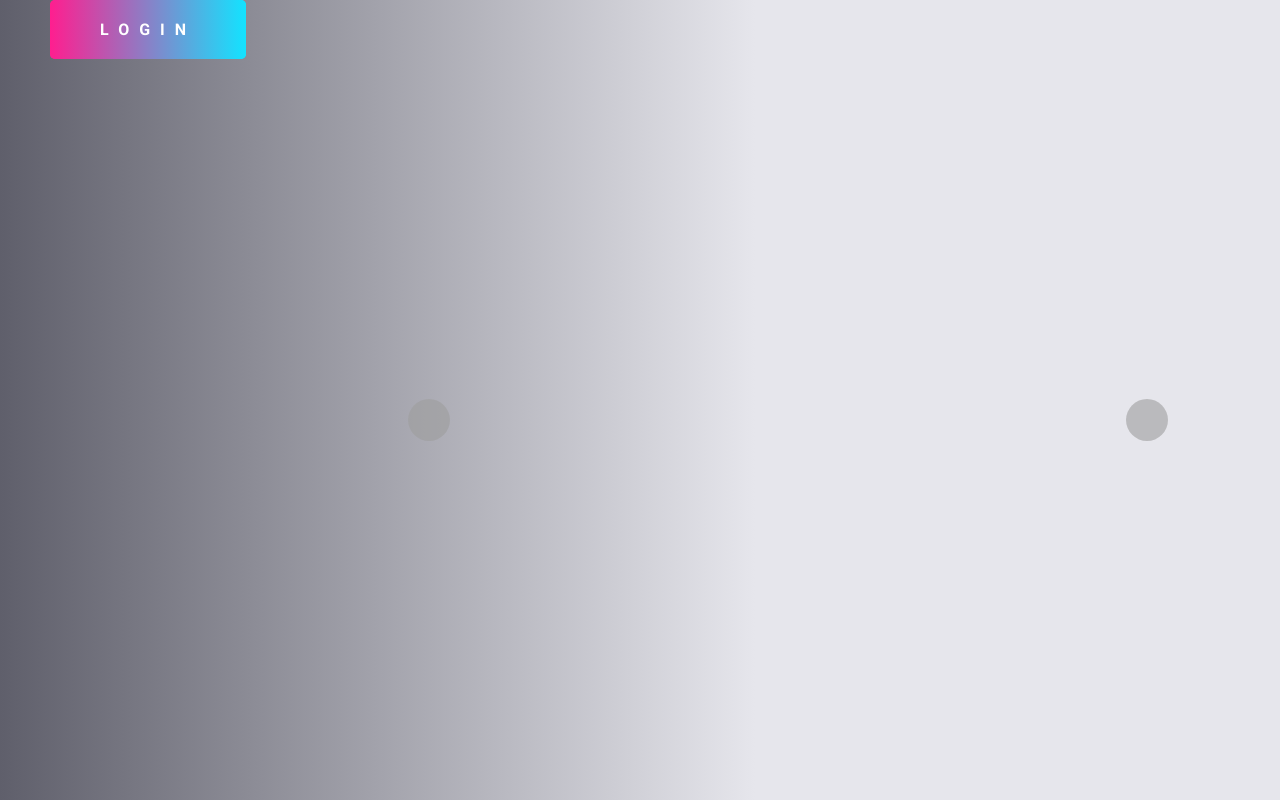
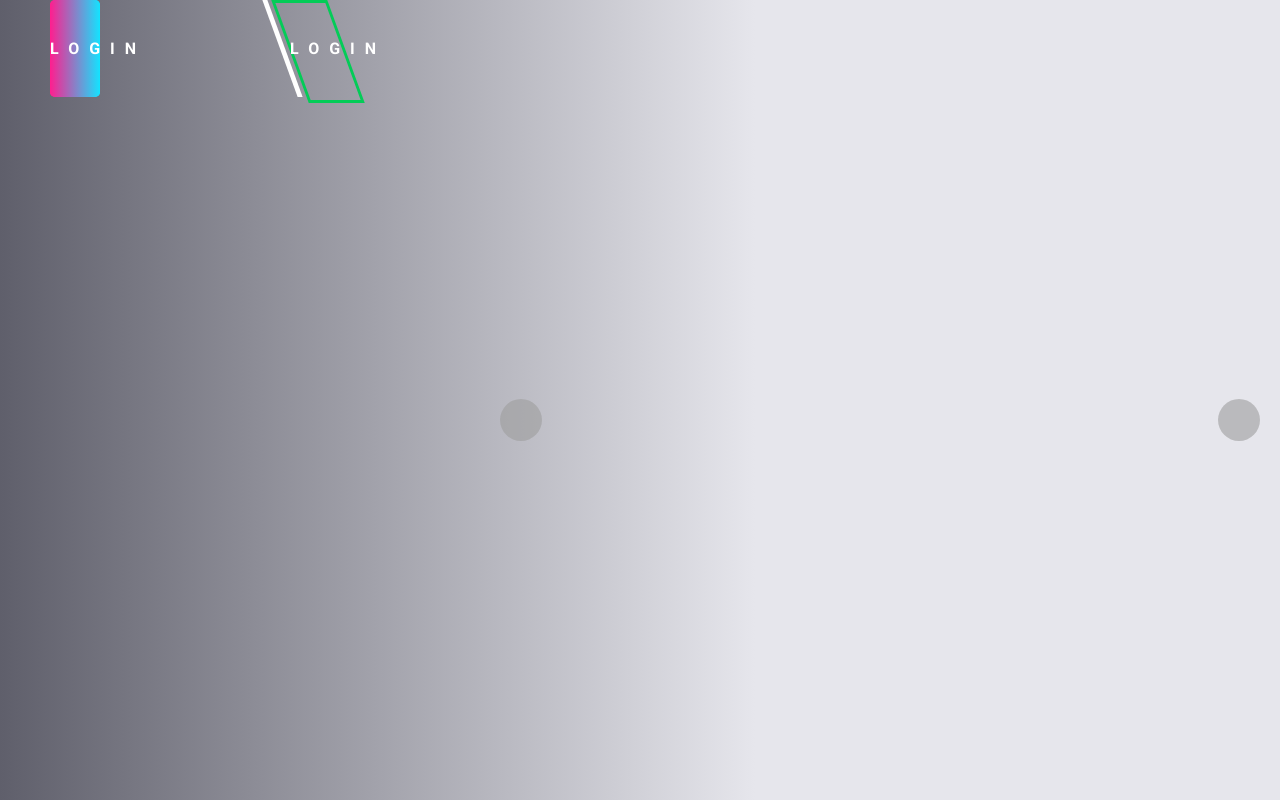
Before and after one commit to Franco4848/ProyectoFinal, a Flask app: page / in a window 1280 px wide. Run offline with Flask 3, Linux system fonts and the light colour scheme; parts of the project's set-up code (start-up, migrations or seed data) failed here and were passed over; some libraries are stand-ins or nearby versions; grey boxes are pictures that could not be loaded.

Commit message:
probando css de botón jeje

```diff
--- a/static/css/estilos.css
+++ b/static/css/estilos.css
@@ -247,3 +247,45 @@ body {
 .btn-1:hover::before{
     background-position: 100%;
 }
+
+.btn-3{
+    transition: all 0.6s ease;
+    z-index: 1;
+}
+
+.btn-3::after{
+    content: "";
+    position: absolute;
+    width: 10%;
+    height: 100%;
+    left: -10px;
+    top: 0;
+    background-color: #fff;
+    transform: skew(20deg, 0deg);
+    transition: all 0.4s ease;
+    z-index: -1;
+}
+
+.btn-3::before{
+    content: "";
+    position: absolute;
+    width: 100%;
+    height: 100%;
+    left: 0;
+    top: 0;
+    transform: skew(20deg, 0deg);
+    border: 3px solid #03cc57;
+    transition: all 0.4s ease;
+    z-index: -1;
+}
+
+.btn-3:hover::after{
+    background-color: #ffffff31;
+    transform: skew(20deg, 0deg) translateX(220px);
+}
+
+.btn-3:hover::before{
+    background-color: #03cc57;
+    border: 3px solid #029740;
+    transform: skew(20deg, 0deg) scale(1.1);
+}
--- a/templates/index.html
+++ b/templates/index.html
@@ -13,7 +13,10 @@
 
 <body>
     <div class="btn">
-        <a href=""class="btn btn-1">Login</a>
+        <a href="/login"class="btn btn-1">Login</a>
+    </div>
+    <div class="btn">
+        <a href="/login"class="btn btn-3">Login</a>
     </div>
 
     <div class="container">
```
